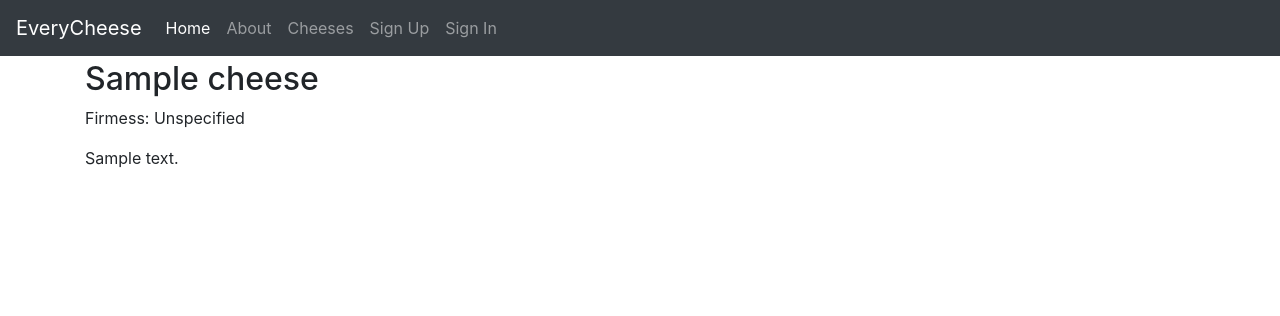
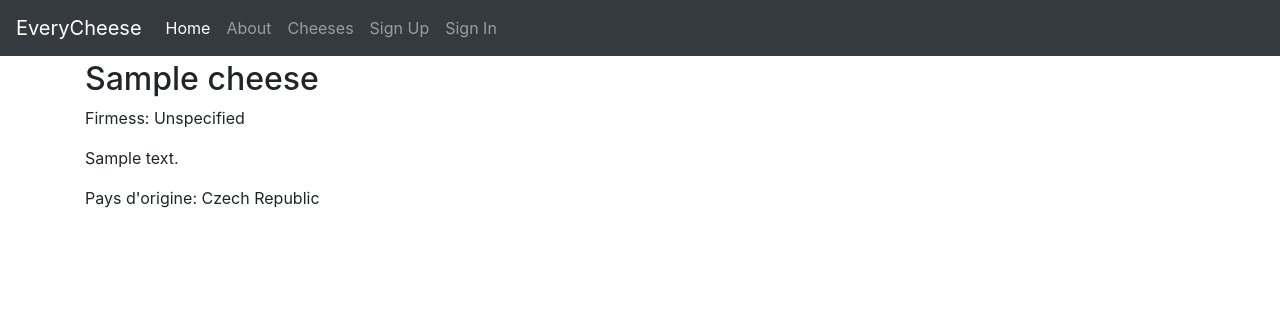
Before and after one commit to kobayaba/everycheese, a Django app: a page that uses everycheese/templates/cheeses/cheese_detail.html in a window 1280 px wide. Shown: the top 316 px of the page. Run offline with Django 3.2, Linux system fonts and the light colour scheme; tables that the repository leaves empty hold one stand-in row (values such as "Sample post"); some libraries are stand-ins or nearby versions.

Commit message:
Implentation du pays d'origine de du fromage

```diff
--- a/config/settings/base.py
+++ b/config/settings/base.py
@@ -80,6 +80,7 @@ THIRD_PARTY_APPS = [
     "allauth",
     "allauth.account",
     "allauth.socialaccount",
+    "django_countries",
 ]
 
 LOCAL_APPS = [
--- a/everycheese/cheeses/models.py
+++ b/everycheese/cheeses/models.py
@@ -2,6 +2,7 @@ from django.db import models
 
 from model_utils.models import TimeStampedModel
 from autoslug import AutoSlugField
+from django_countries.fields import CountryField
 
 
 class Cheese(TimeStampedModel):
@@ -9,6 +10,7 @@ class Cheese(TimeStampedModel):
     slug = AutoSlugField('Cheese Address',
         unique=True, always_update=False, populate_from='name')
     description = models.TextField('Description', blank=True)
+    country_of_origin = CountryField("Pays d'origine", blank=True)
 
     class Firmess(models.TextChoices):
         UNSPECIFIED = 'unspecified', 'Unspecified'
--- a/everycheese/templates/cheeses/cheese_detail.html
+++ b/everycheese/templates/cheeses/cheese_detail.html
@@ -12,4 +12,8 @@
     {% if cheese.description %}
         <p>{{ cheese.description }}</p>
     {% endif %}
+    {% if cheese.country_of_origin %}
+    <p>Pays d'origine: {{ cheese.country_of_origin.name }}
+    <img src="{{ cheese.country_of_origin.flag }}"/></p>
+    {% endif %}
 {% endblock content %}
--- a/requirements/base.txt
+++ b/requirements/base.txt
@@ -13,3 +13,4 @@ django-model-utils==4.0.0  # https://github.com/jazzband/django-model-utils
 django-allauth==0.42.0  # https://github.com/pennersr/django-allauth
 django-crispy-forms==1.9.2  # https://github.com/django-crispy-forms/django-crispy-forms
 django-autoslug==1.9.8  # https://github.com/justinmayer/django-autoslug/
+django-countries==6.1.3
```
Also changed, not shown: everycheese/cheeses/tests/factories.py (+1 -0 lines).
